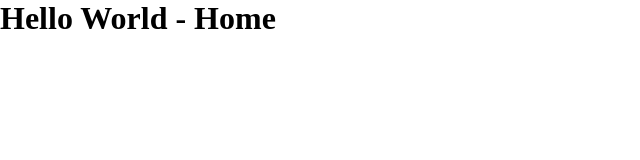
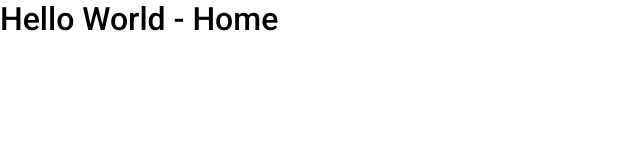
Before and after one commit to felipepichl/goweek, a React (Create React App) app in the folder goweek-05/web/: page / in a window 1280 px wide. Shown: the top 160 px of the page, without its empty margins (0-640 px from the left). Built offline with nearby package versions, Linux system fonts and the light colour scheme.

Commit message:
GoWeek-05- Refactoring global style

```diff
--- a/goweek-05/web/public/index.html
+++ b/goweek-05/web/public/index.html
@@ -5,7 +5,14 @@
     <meta name="viewport" content="width=device-width, initial-scale=1" />
     <meta name="theme-color" content="#000000" />
 
-    <title>React App</title>
+    <title>GoWeek 05</title>
+
+    <link rel="preconnect" href="https://fonts.gstatic.com">
+    <link
+      href="https://fonts.googleapis.com/css2?family=Roboto:wght@400;500&display=swap"
+      rel="stylesheet"
+    >
+
   </head>
   <body>
     <noscript>You need to enable JavaScript to run this app.</noscript>
--- a/goweek-05/web/src/styles/global.ts
+++ b/goweek-05/web/src/styles/global.ts
@@ -6,4 +6,21 @@ export default createGlobalStyle`
     padding: 0;
     box-sizing: border-box;
   }
+
+  body {
+    -webkit-font-smothing: antialiased;
+  }
+
+  body, input, button {
+    font-family: 'Roboto', serif;
+    font-size: 16px;
+  }
+
+  h1, h2, h3, h4, h5, h6, strong {
+    font-weight: 500;
+  }
+
+  button {
+    cursor: pointer;
+  }
 `;
```
